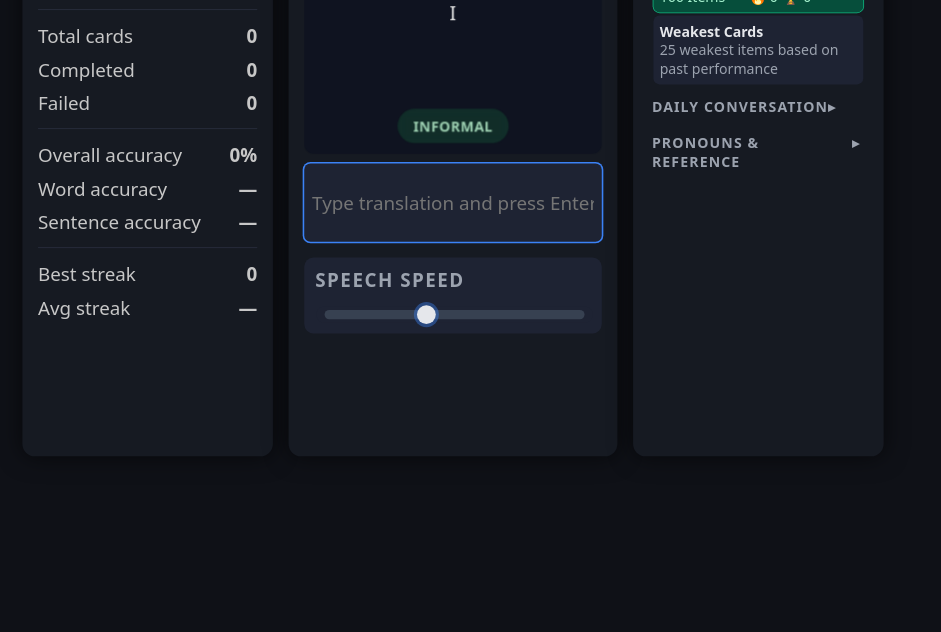
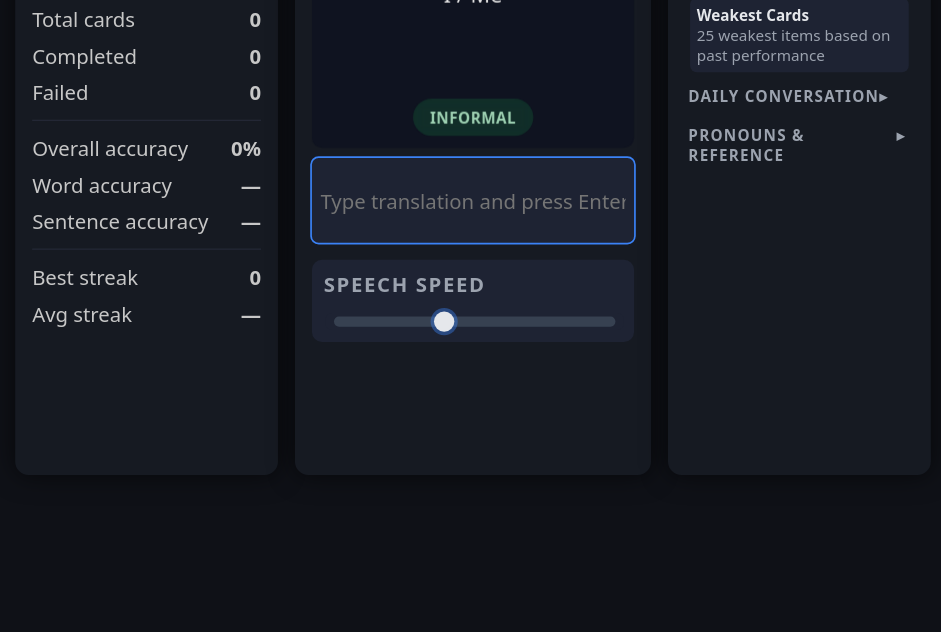
Before and after one commit to MMaciej-png/MMaciej-png.github.io, a plain HTML site: page index.html in a window 1280 px wide. Shown: the part 328-960 px from the top of the page, without its empty margins (187-1128 px from the left). Drawn offline with Linux system fonts and the light colour scheme.

Commit message:
fix(ui): layout and visual styling
Refs #6
Refs #9

```diff
--- a/data/NewContent.json
+++ b/data/NewContent.json
@@ -102,7 +102,7 @@
         { "indo": "Bekerja", "english": "Work" },
         { "indo": "Berbicara", "english": "Talk" },
         { "indo": "Menulis", "english": "Write" },
-        { "indo": "Saya", "english": "I" }
+        { "indo": "Saya", "english": "I / Me" }
       ],
       "sentences": [
         { "indo": "Saya sedang bekerja.", "english": "I am working." },
@@ -116,7 +116,7 @@
         { "indo": "Kerja", "english": "Work" },
         { "indo": "Ngobrol", "english": "Chat" },
         { "indo": "Nulis", "english": "Write" },
-        { "indo": "Aku", "english": "I" },
+        { "indo": "Aku", "english": "I / Me" },
         { "indo": "Nggak", "english": "Not" }
       ],
       "sentences": [
@@ -141,7 +141,7 @@
     "formal": {
       "words": [
         { "indo": "Ingin", "english": "Want" },
-        { "indo": "Saya", "english": "I" },
+        { "indo": "Saya", "english": "I / Me" },
         { "indo": "Anda", "english": "You" }
       ],
       "sentences": [
@@ -154,7 +154,7 @@
       "words": [
         { "indo": "Mau", "english": "Want" },
         { "indo": "Pengin", "english": "Want (spoken)" },
-        { "indo": "Aku", "english": "I" },
+        { "indo": "Aku", "english": "I / Me" },
         { "indo": "Kamu", "english": "You" },
         { "indo": "Banget", "english": "Very" }
       ],
@@ -183,7 +183,7 @@
       "words": [
         { "indo": "Makanan", "english": "Food" },
         { "indo": "Minuman", "english": "Drink (noun)" },
-        { "indo": "Saya", "english": "I" },
+        { "indo": "Saya", "english": "I / Me" },
         { "indo": "Anda", "english": "You" },
         { "indo": "Ingin", "english": "Want" }
       ],
@@ -197,7 +197,7 @@
     },
     "informal": {
       "words": [
-        { "indo": "Aku", "english": "I" },
+        { "indo": "Aku", "english": "I / Me" },
         { "indo": "Kamu", "english": "You" },
         { "indo": "Mau", "english": "Want" },
         { "indo": "Banget", "english": "Very / Really" }
@@ -226,7 +226,7 @@
         { "indo": "Keluarga", "english": "Family" },
         { "indo": "Anak", "english": "Child" },
         { "indo": "Memiliki", "english": "Have / Own" },
-        { "indo": "Saya", "english": "I" }
+        { "indo": "Saya", "english": "I / Me" }
       ],
       "sentences": [
         { "indo": "Dia teman saya.", "english": "He/She is my friend." },
@@ -239,7 +239,7 @@
       "words": [
         { "indo": "Pacar", "english": "Partner" },
         { "indo": "Punya", "english": "Have / Own" },
-        { "indo": "Aku", "english": "I" }
+        { "indo": "Aku", "english": "I / Me" }
       ],
       "sentences": [
         { "indo": "Dia teman aku.", "english": "He/She is my friend." },
@@ -264,7 +264,7 @@
     },
     "formal": {
       "words": [
-        { "indo": "Saya", "english": "I" },
+        { "indo": "Saya", "english": "I / Me" },
         { "indo": "Anda", "english": "You" }
       ],
       "sentences": [
@@ -276,7 +276,7 @@
     "informal": {
       "words": [
         { "indo": "Aja", "english": "Just" },
-        { "indo": "Aku", "english": "I" }
+        { "indo": "Aku", "english": "I / Me" }
       ],
       "sentences": [
         { "indo": "Ini yang aku mau.", "english": "This is what I want." },
@@ -296,7 +296,7 @@
     "formal": {
       "words": [
         { "indo": "Milik", "english": "Belong to" },
-        { "indo": "Saya", "english": "I" }
+        { "indo": "Saya", "english": "I / Me" }
       ],
       "sentences": [
         { "indo": "Ini milik saya.", "english": "This is mine." },
@@ -307,7 +307,7 @@
     "informal": {
       "words": [
         { "indo": "Punya", "english": "Have / Own" },
-        { "indo": "Aku", "english": "I" }
+        { "indo": "Aku", "english": "I / Me" }
       ],
       "sentences": [
         { "indo": "Ini punya aku.", "english": "This is mine." },
--- a/style.css
+++ b/style.css
@@ -16,7 +16,7 @@
 }
 
 body {
-  margin: 0;
+  margin: 20px;
   min-height: 100vh;
   background: #0f1117;
   color: #e6e6e6;
@@ -38,7 +38,7 @@ body {
   top: 0;
   left: 0;
   width: 100%;
-  height: 64px;
+  height:20px;
   background: #161a22;
   display: flex;
   align-items: center;
@@ -64,7 +64,6 @@ body {
   justify-content: center;
   align-items: stretch;
   /* ← IMPORTANT */
-  padding-top: 20px;
   padding-bottom: 20px;
   margin-left: auto;
   margin-right: auto;
```
